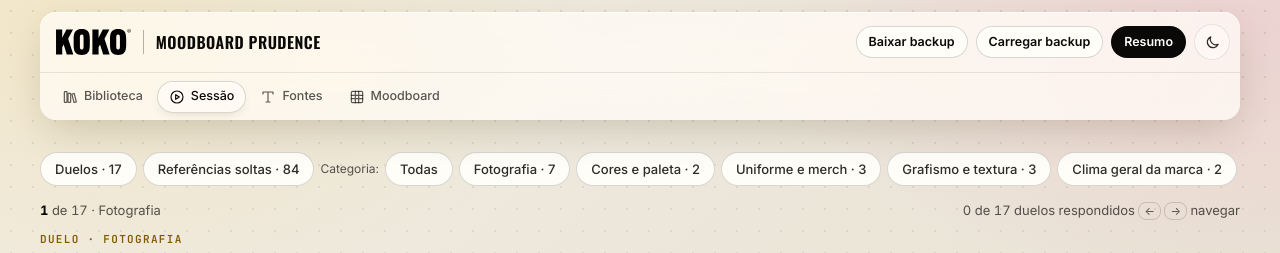
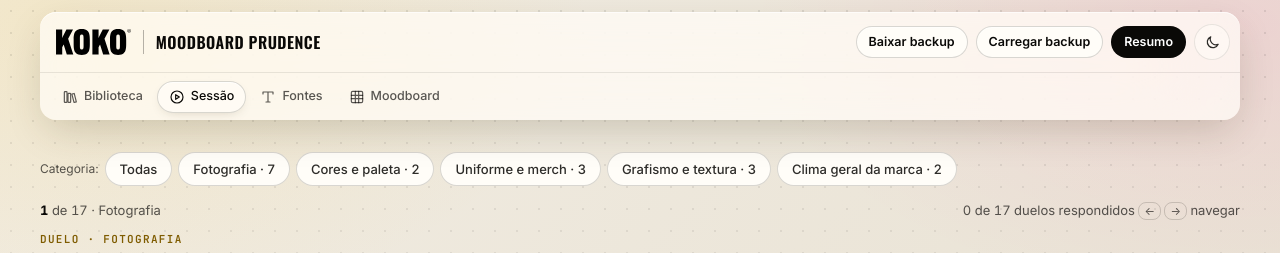
Before and after one commit to liviapalmakoko/brandbook-prudence-27, a plain HTML site: page index.html in a window 1280 px wide. Shown: the top 253 px of the page. Drawn offline with nearby package versions, Linux system fonts and the light colour scheme; a web font is replaced by a local one.

Commit message:
Sessão: só duelos, sem botão de referências soltas
Co-Authored-By: Claude Sonnet 5.5 <noreply@anthropic.com>

```diff
--- a/index.html
+++ b/index.html
@@ -443,12 +443,10 @@ function go(delta){const q=queue();if(!q.length)return;let i=q.findIndex(x=>qkey
 function renderSess(){
   const all=queue();
   const nd=c=>duels().filter(d=>c==='all'||duelCat(d)===c).length,nr=c=>refs().filter(r=>c==='all'||r.cat===c).length;
-  $('#pills').replaceChildren(h('button',{class:'kk-chip','aria-pressed':!!sess.duelos,onclick:()=>{sess.duelos=true;sess.key=null;renderSess()}},'Duelos · '+nd('all')),
-    h('button',{class:'kk-chip','aria-pressed':!sess.duelos,onclick:()=>{sess.duelos=false;sess.key=null;renderSess()}},'Referências soltas · '+nr('all')),
-    h('span',{class:'lbl',style:'align-self:center'},'Categoria:'),
+  $('#pills').replaceChildren(    h('span',{class:'lbl',style:'align-self:center'},'Categoria:'),
     h('button',{class:'kk-chip','aria-pressed':sess.cat==='all',onclick:()=>{sess.cat='all';sess.key=null;renderSess()}},'Todas'),
-    ...CATS.map(c=>{const n=sess.duelos?nd(c.k):nr(c.k)+nd(c.k);return n?h('button',{class:'kk-chip','aria-pressed':sess.cat===c.k,onclick:()=>{sess.cat=c.k;sess.key=null;renderSess()}},c.t+' · '+n):null}).filter(Boolean));
-  if(!all.length){$('#prog').replaceChildren();$('#cur').replaceChildren(h('div',{class:'empty'},(sess.duelos?'Não há duelos nesta categoria. Crie na ':'Ainda não há referências. Suba imagens na '),h('a',{href:'#biblioteca',style:'color:inherit'},'Biblioteca'),'.'));$('#strip').replaceChildren();return}
+    ...CATS.map(c=>{const n=nd(c.k);return n?h('button',{class:'kk-chip','aria-pressed':sess.cat===c.k,onclick:()=>{sess.cat=c.k;sess.key=null;renderSess()}},c.t+' · '+n):null}).filter(Boolean));
+  if(!all.length){$('#prog').replaceChildren();$('#cur').replaceChildren(h('div',{class:'empty'},'Não há duelos nesta categoria. Crie na ',h('a',{href:'#biblioteca',style:'color:inherit'},'Biblioteca'),'.'));$('#strip').replaceChildren();return}
   let i=all.findIndex(x=>qkey(x)===sess.key);if(i<0){i=0;sess.key=qkey(all[0])}
   const it=all[i],rs=refs(),cnt=v=>rs.filter(r=>r.vote===v).length;
   const dAns=duels().filter(d=>d.pick).length;
```
